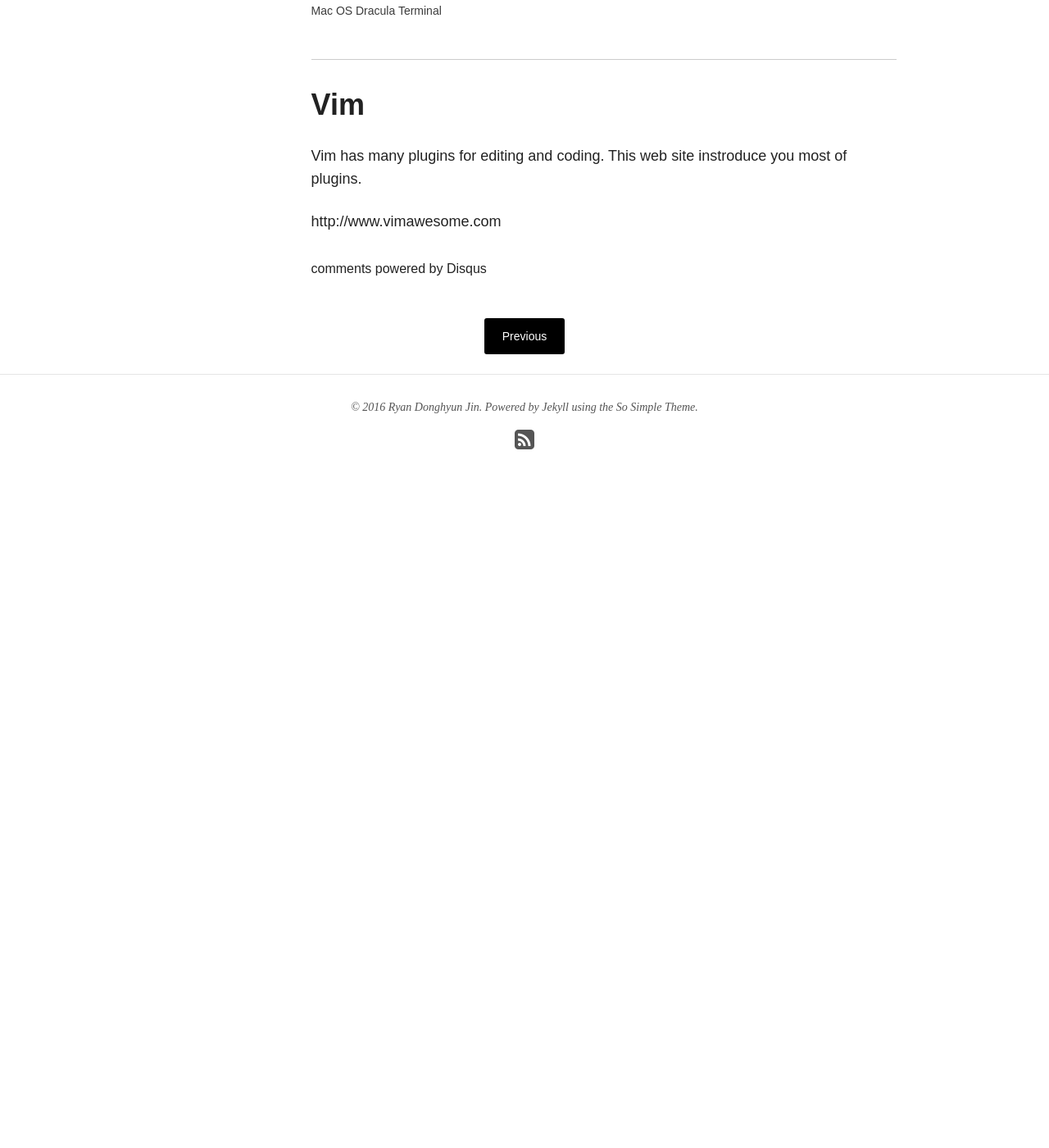
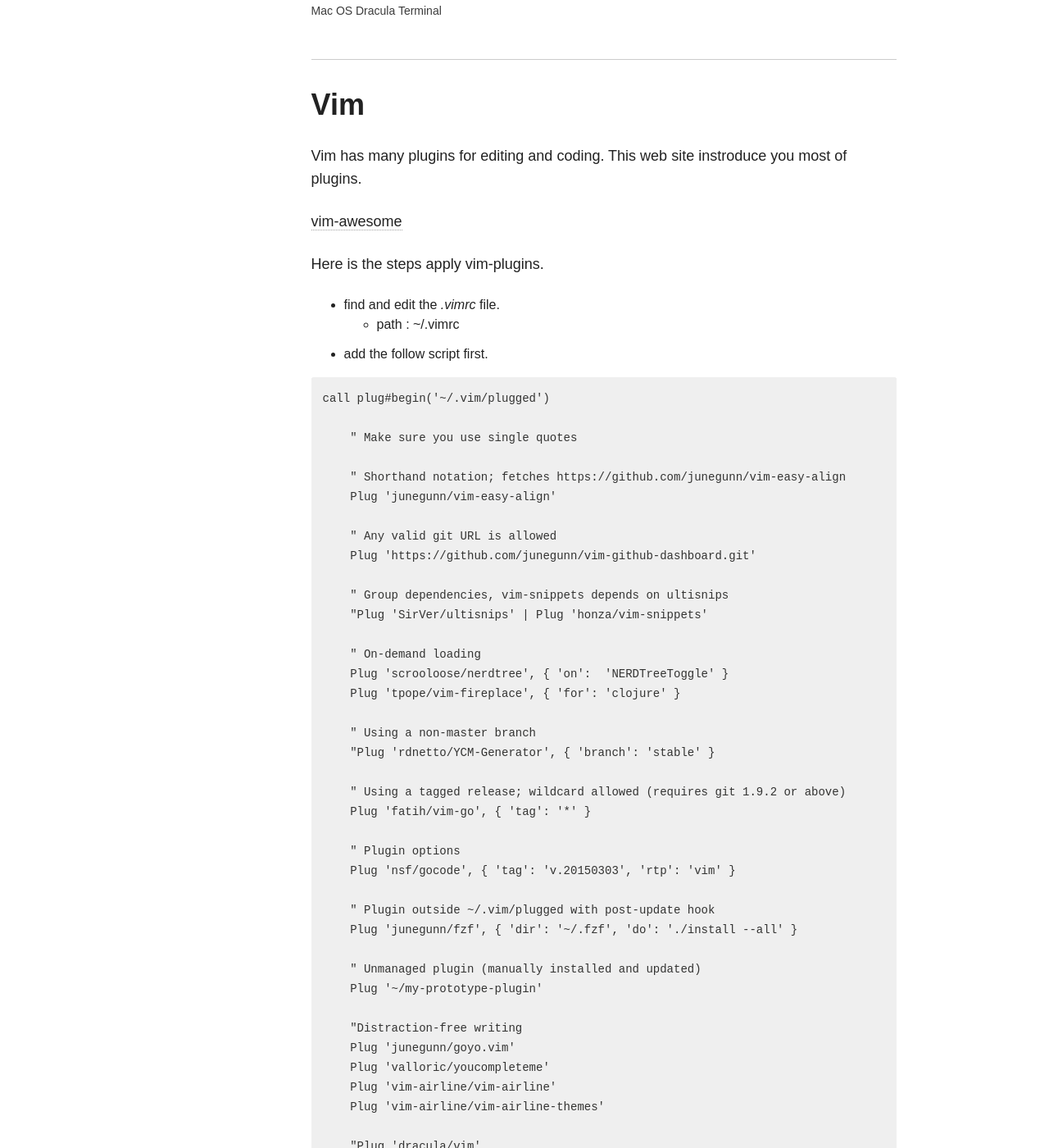
Before and after one commit to atinjin/atinjin.github.com, a Jekyll site: the page built from _posts/2016-06-11-i-like-dracula-theme.md, in a window 1280 px wide and 1400 px high, scrolled down 2523 px. Shown: the whole window at 82% size. Built offline with Jekyll 4.4.1, drawn with Linux system fonts in a browser that asks for light colours; nearby versions of some CDN libraries; comment, search, counter and statistics services are not loaded; before the commit the page ends 3171 px from its top, so only the background shows below that; some of the changed text lies outside the part shown.

Commit message:
daracula vim

```diff
--- a/_posts/2016-06-11-i-like-dracula-theme.md
+++ b/_posts/2016-06-11-i-like-dracula-theme.md
@@ -13,6 +13,7 @@ date: 2016-06-11T11:09:56+09:00
 I like 'Dracula Theme'. So I will show you the way converting to Dark Theme at Mac OSX.
 
 # Terminal
+
 ## Theme
 It is easy to change the theme of mac Terminal.app. You can just choose the theme at the menu 'Preference'.
 
@@ -64,4 +65,64 @@ You can see the Dracula Terminal, now.
 
 Vim has many plugins for editing and coding. This web site instroduce you most of plugins.
 
-http://www.vimawesome.com
+[vim-awesome](http://www.vimawesome.com)
+
+Here is the steps apply vim-plugins.
+- find and edit the *.vimrc* file.
+  - path : ~/.vimrc
+- add the follow script first.
+
+~~~
+call plug#begin('~/.vim/plugged')
+
+    " Make sure you use single quotes
+
+    " Shorthand notation; fetches https://github.com/junegunn/vim-easy-align
+    Plug 'junegunn/vim-easy-align'
+
+    " Any valid git URL is allowed
+    Plug 'https://github.com/junegunn/vim-github-dashboard.git'
+
+    " Group dependencies, vim-snippets depends on ultisnips
+    "Plug 'SirVer/ultisnips' | Plug 'honza/vim-snippets'
+
+    " On-demand loading
+    Plug 'scrooloose/nerdtree', { 'on':  'NERDTreeToggle' }
+    Plug 'tpope/vim-fireplace', { 'for': 'clojure' }
+
+    " Using a non-master branch
+    "Plug 'rdnetto/YCM-Generator', { 'branch': 'stable' }
+
+    " Using a tagged release; wildcard allowed (requires git 1.9.2 or above)
+    Plug 'fatih/vim-go', { 'tag': '*' }
+
+    " Plugin options
+    Plug 'nsf/gocode', { 'tag': 'v.20150303', 'rtp': 'vim' }
+
+    " Plugin outside ~/.vim/plugged with post-update hook
+    Plug 'junegunn/fzf', { 'dir': '~/.fzf', 'do': './install --all' }
+
+    " Unmanaged plugin (manually installed and updated)
+    Plug '~/my-prototype-plugin'
+
+    "Distraction-free writing
+    Plug 'junegunn/goyo.vim'
+    Plug 'valloric/youcompleteme'
+    Plug 'vim-airline/vim-airline'
+    Plug 'vim-airline/vim-airline-themes'
+
+    "Plug 'dracula/vim'
+    Plug 'zenorocha/dracula-theme'
+    Plug 'craigemery/vim-autotag'
+    " Add plugins to &runtimepath
+call plug#end()
+~~~
+
+- restart the vim editor
+
+Now you can see the 'Dracula Theme Vim'
+
+<figure>
+    <img src="/images/vim_dark_theme.png" alt="vim Dracula Theme">
+    <figcaption>Dracula theme Vim</figcaption>
+</figure>
```
Also changed, not shown: images/vim_dark_theme.png (added).
